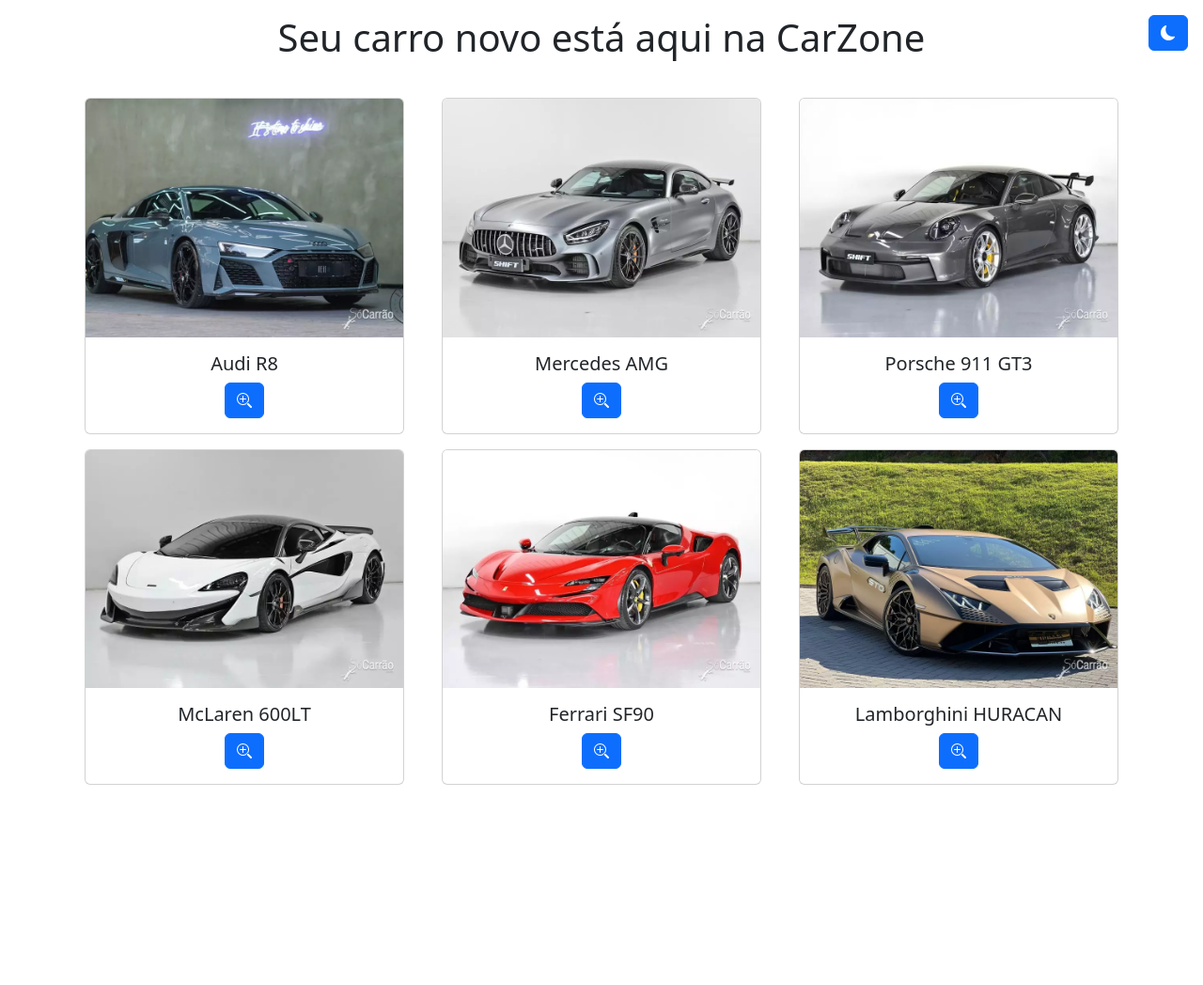
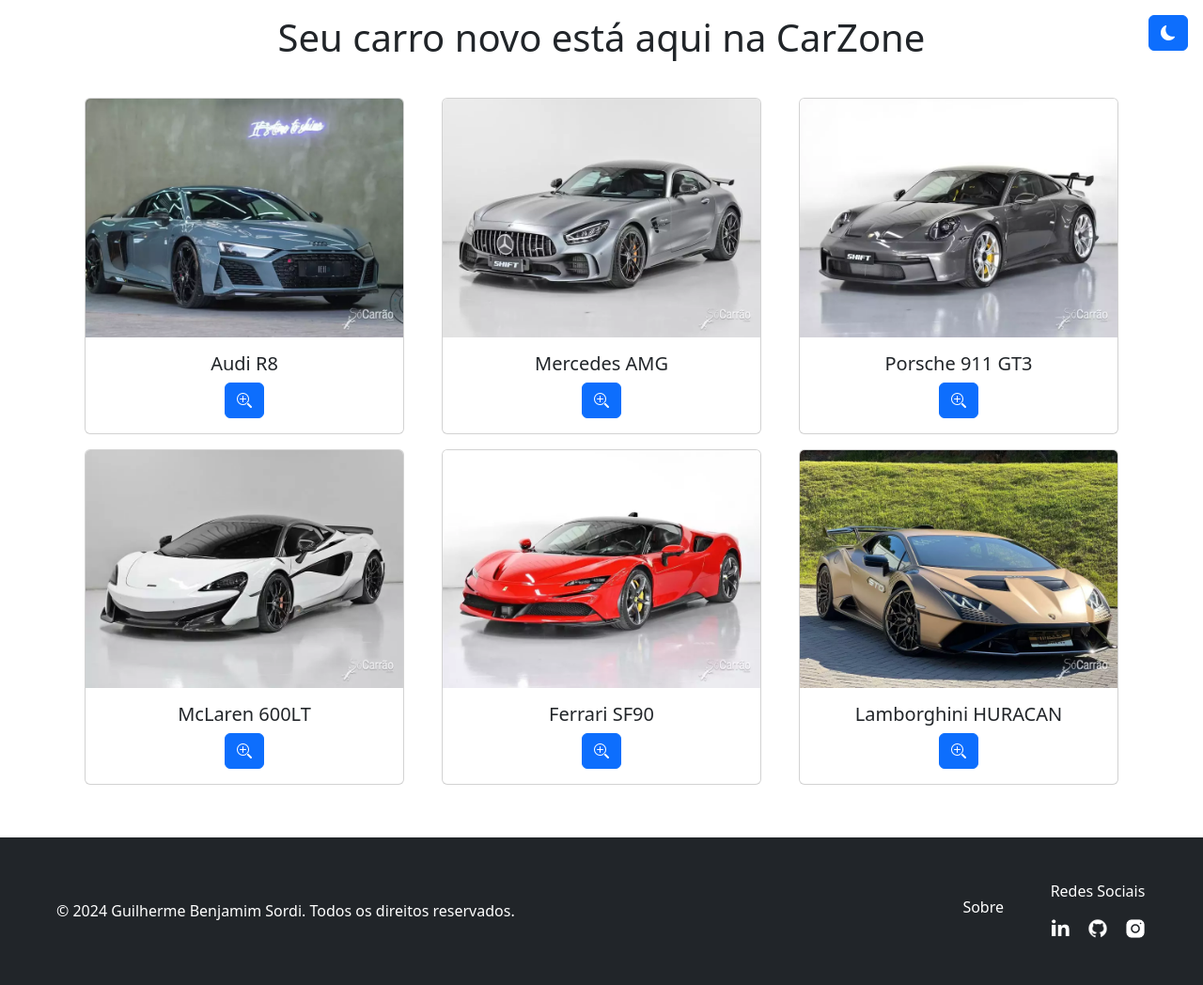
Before and after one commit to gu1lh3rm3s0rd1/SuperCarros, a plain HTML site: page index.html in a window 1280 px wide. Shown: the whole page at 94% size. Before the commit the page ends 843 px from the top, so only its background shows below. Drawn offline with nearby package versions, Linux system fonts and the light colour scheme.

Commit message:
add rodapé

```diff
--- a/index.html
+++ b/index.html
@@ -13,6 +13,29 @@
   <link rel="shortcut icon" href="img/racing.png" type="image/x-icon">
 </head>
 
+<style>
+  .social-media {
+    margin-top: 1rem;
+    display: flex;
+    align-content: center;
+    justify-content: center;
+    align-items: center;
+  }
+
+  .social-media a img {
+    transition: filter 0.3s ease-in-out, background-color 0.3s ease-in-out, border-radius 0.3s ease-in-out;
+  }
+
+  .social-media-img {
+    margin-right: 1rem;
+    width: 1.5rem;
+  }
+
+  .social-media-img-none {
+    margin-right: 0;
+  }
+</style>
+
 <body>
   <button class="btn btn-primary position-absolute top-0 end-0 m-3" id="alterarTema" onclick="alterarTema()">
     <i class="bi bi-moon-fill"></i>
@@ -22,7 +45,7 @@
     Seu carro novo está aqui na CarZone
   </h1>
 
-  <div class="container text-center">
+  <div class="container text-center mb-5">
     <div class="row" id="cards"></div>
   </div>
 
@@ -40,6 +63,37 @@
     </div>
   </div>
 
+  <footer class="bg-dark container-fluid py-5">
+    <div class="d-lg-flex justify-content-between align-items-center text-center d-sm-grid d-md-flex mx-5">
+      <div id="rights" class="text-white mb-4 mb-sm-0">
+        &copy; 2024 Guilherme Benjamim Sordi. Todos os direitos reservados.
+      </div>
+      <div class="d-flex ms-1 align-items-center">
+        <div id="about" class="me-auto">
+          <h6 class="text-white">
+            <a class="link-offset-2 link-underline link-underline-opacity-0 text-white"
+              href="https://guilhermebenjamin.netlify.app/" target="_blank">
+              Sobre
+            </a>
+          </h6>
+        </div>
+        <div id="social" class="ms-5">
+          <h6 class="text-white">Redes Sociais</h6>
+          <div class="social-media">
+            <a href="https://www.linkedin.com/mwlite/in/guilherme-benjamim-sordi-ba04551a1" target="_blank">
+              <img src="img/linkedin-ico.png" class="social-media-img" alt="" />
+            </a>
+            <a href="https://github.com/gu1lh3rm3s0rd1?tab=repositories" target="_blank">
+              <img src="img/github-ico.png" class="social-media-img" alt="" />
+            </a>
+            <a href="https://www.instagram.com/guilhermesordi_/" target="_blank">
+              <img src="img/insta-ico.png" class="social-media-img social-media-img-none" alt="" />
+            </a>
+          </div>
+        </div>
+      </div>
+  </footer>
+
   <script src="https://cdn.jsdelivr.net/npm/bootstrap@5.3.0-alpha3/dist/js/bootstrap.bundle.min.js"
     integrity="sha384-ENjdO4Dr2bkBIFxQpeoTz1HIcje39Wm4jDKdf19U8gI4ddQ3GYNS7NTKfAdVQSZe"
     crossorigin="anonymous"></script>
```
